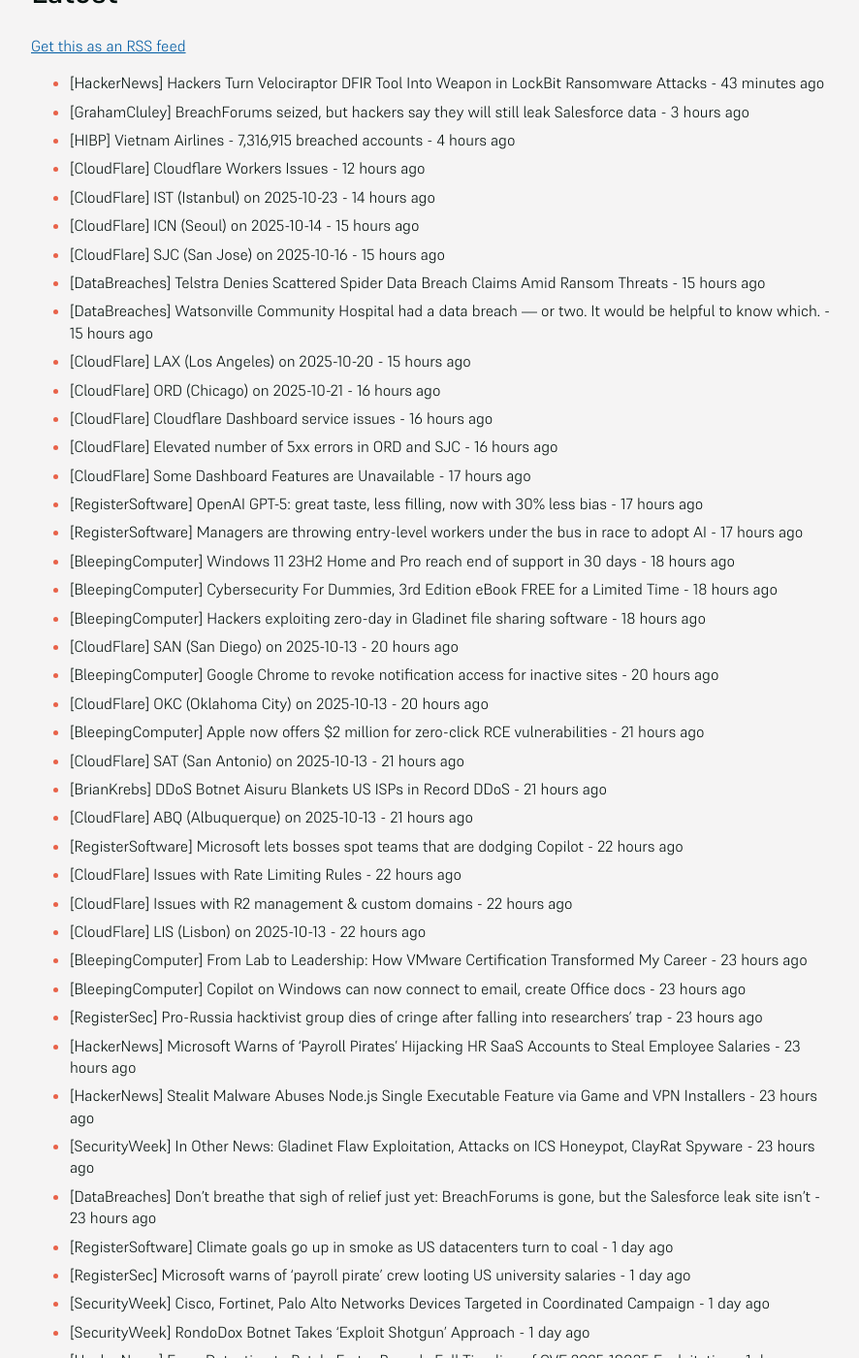
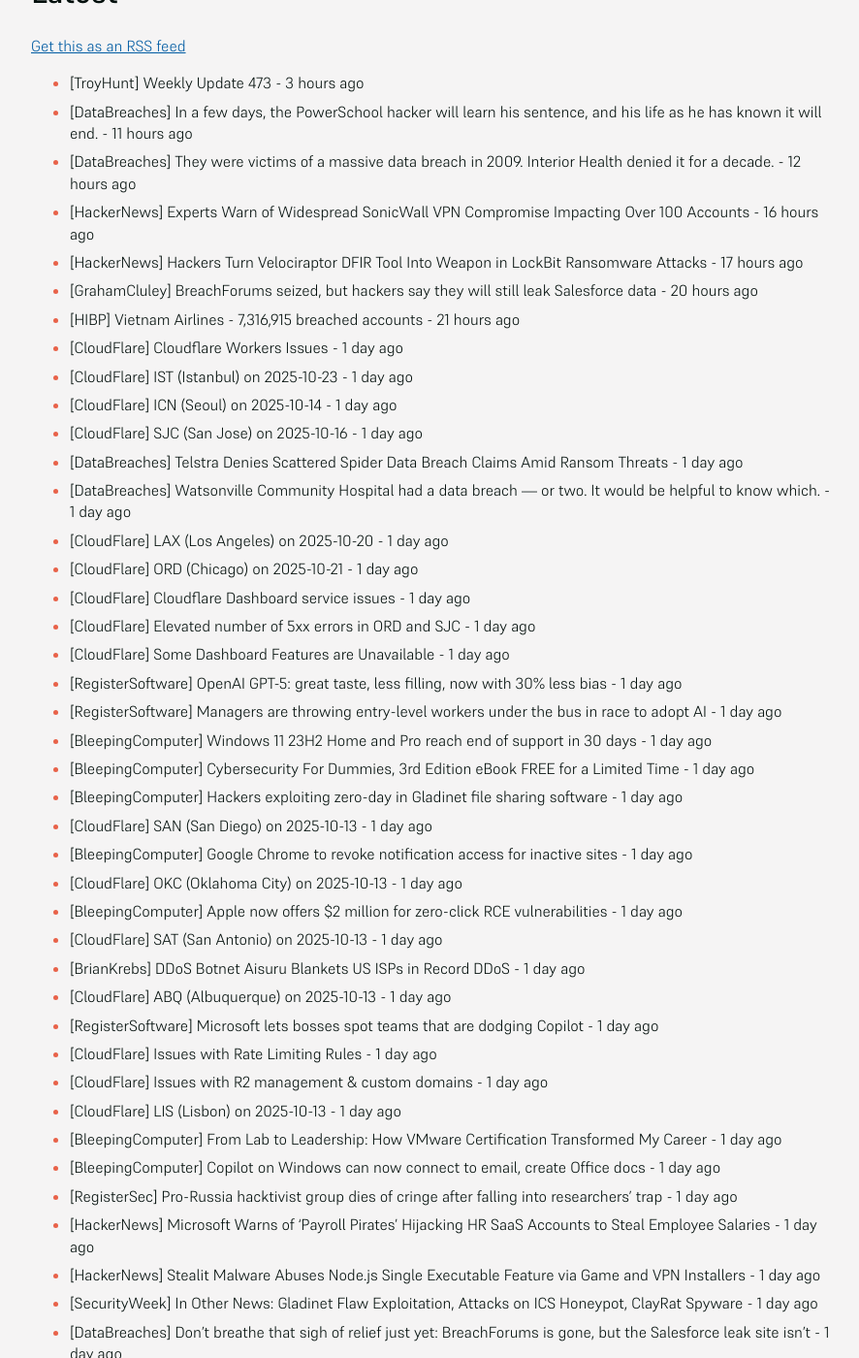
Before and after one commit to SecOpsNews/news, a Jekyll site: the page built from index.md, in a window 1280 px wide and 1400 px high, scrolled down 200 px. Shown: the whole window at 97% size, without its empty margins (192-1078 px from the left). Built offline with Jekyll 4.4.1, drawn with Linux system fonts in a browser that asks for light colours; some of the changed text lies outside the part shown.

Commit message:
New Feed

```diff
--- a/index.md
+++ b/index.md
@@ -9,43 +9,47 @@ description: Latest Updates
 
 <!-- SecOps start -->
 
-- [HackerNews] Hackers Turn Velociraptor DFIR Tool Into Weapon in LockBit Ransomware Attacks - 43 minutes ago
-- [GrahamCluley] BreachForums seized, but hackers say they will still leak Salesforce data - 3 hours ago
-- [HIBP] Vietnam Airlines - 7,316,915 breached accounts - 4 hours ago
-- [CloudFlare] Cloudflare Workers Issues - 12 hours ago
-- [CloudFlare] IST (Istanbul) on 2025-10-23 - 14 hours ago
-- [CloudFlare] ICN (Seoul) on 2025-10-14 - 15 hours ago
-- [CloudFlare] SJC (San Jose) on 2025-10-16 - 15 hours ago
-- [DataBreaches] Telstra Denies Scattered Spider Data Breach Claims Amid Ransom Threats - 15 hours ago
-- [DataBreaches] Watsonville Community Hospital had a data breach — or two. It would be helpful to know which. - 15 hours ago
-- [CloudFlare] LAX (Los Angeles) on 2025-10-20 - 15 hours ago
-- [CloudFlare] ORD (Chicago) on 2025-10-21 - 16 hours ago
-- [CloudFlare] Cloudflare Dashboard service issues - 16 hours ago
-- [CloudFlare] Elevated number of 5xx errors in ORD and SJC - 16 hours ago
-- [CloudFlare] Some Dashboard Features are Unavailable - 17 hours ago
-- [RegisterSoftware] OpenAI GPT-5: great taste, less filling, now with 30% less bias - 17 hours ago
-- [RegisterSoftware] Managers are throwing entry-level workers under the bus in race to adopt AI - 17 hours ago
-- [BleepingComputer] Windows 11 23H2 Home and Pro reach end of support in 30 days - 18 hours ago
-- [BleepingComputer] Cybersecurity For Dummies, 3rd Edition eBook FREE for a Limited Time - 18 hours ago
-- [BleepingComputer] Hackers exploiting zero-day in Gladinet file sharing software - 18 hours ago
-- [CloudFlare] SAN (San Diego) on 2025-10-13 - 20 hours ago
-- [BleepingComputer] Google Chrome to revoke notification access for inactive sites - 20 hours ago
-- [CloudFlare] OKC (Oklahoma City) on 2025-10-13 - 20 hours ago
-- [BleepingComputer] Apple now offers $2 million for zero-click RCE vulnerabilities - 21 hours ago
-- [CloudFlare] SAT (San Antonio) on 2025-10-13 - 21 hours ago
-- [BrianKrebs] DDoS Botnet Aisuru Blankets US ISPs in Record DDoS - 21 hours ago
-- [CloudFlare] ABQ (Albuquerque) on 2025-10-13 - 21 hours ago
-- [RegisterSoftware] Microsoft lets bosses spot teams that are dodging Copilot - 22 hours ago
-- [CloudFlare] Issues with Rate Limiting Rules - 22 hours ago
-- [CloudFlare] Issues with R2 management & custom domains - 22 hours ago
-- [CloudFlare] LIS (Lisbon) on 2025-10-13 - 22 hours ago
-- [BleepingComputer] From Lab to Leadership: How VMware Certification Transformed My Career - 23 hours ago
-- [BleepingComputer] Copilot on Windows can now connect to email, create Office docs - 23 hours ago
-- [RegisterSec] Pro-Russia hacktivist group dies of cringe after falling into researchers' trap - 23 hours ago
-- [HackerNews] Microsoft Warns of ‘Payroll Pirates’ Hijacking HR SaaS Accounts to Steal Employee Salaries - 23 hours ago
-- [HackerNews] Stealit Malware Abuses Node.js Single Executable Feature via Game and VPN Installers - 23 hours ago
-- [SecurityWeek] In Other News: Gladinet Flaw Exploitation, Attacks on ICS Honeypot, ClayRat Spyware - 23 hours ago
-- [DataBreaches] Don’t breathe that sigh of relief just yet: BreachForums is gone, but the Salesforce leak site isn’t - 23 hours ago
+- [TroyHunt] Weekly Update 473 - 3 hours ago
+- [DataBreaches] In a few days, the PowerSchool hacker will learn his sentence, and his life as he has known it will end. - 11 hours ago
+- [DataBreaches] They were victims of a massive data breach in 2009. Interior Health denied it for a decade. - 12 hours ago
+- [HackerNews] Experts Warn of Widespread SonicWall VPN Compromise Impacting Over 100 Accounts - 16 hours ago
+- [HackerNews] Hackers Turn Velociraptor DFIR Tool Into Weapon in LockBit Ransomware Attacks - 17 hours ago
+- [GrahamCluley] BreachForums seized, but hackers say they will still leak Salesforce data - 20 hours ago
+- [HIBP] Vietnam Airlines - 7,316,915 breached accounts - 21 hours ago
+- [CloudFlare] Cloudflare Workers Issues - 1 day ago
+- [CloudFlare] IST (Istanbul) on 2025-10-23 - 1 day ago
+- [CloudFlare] ICN (Seoul) on 2025-10-14 - 1 day ago
+- [CloudFlare] SJC (San Jose) on 2025-10-16 - 1 day ago
+- [DataBreaches] Telstra Denies Scattered Spider Data Breach Claims Amid Ransom Threats - 1 day ago
+- [DataBreaches] Watsonville Community Hospital had a data breach — or two. It would be helpful to know which. - 1 day ago
+- [CloudFlare] LAX (Los Angeles) on 2025-10-20 - 1 day ago
+- [CloudFlare] ORD (Chicago) on 2025-10-21 - 1 day ago
+- [CloudFlare] Cloudflare Dashboard service issues - 1 day ago
+- [CloudFlare] Elevated number of 5xx errors in ORD and SJC - 1 day ago
+- [CloudFlare] Some Dashboard Features are Unavailable - 1 day ago
+- [RegisterSoftware] OpenAI GPT-5: great taste, less filling, now with 30% less bias - 1 day ago
+- [RegisterSoftware] Managers are throwing entry-level workers under the bus in race to adopt AI - 1 day ago
+- [BleepingComputer] Windows 11 23H2 Home and Pro reach end of support in 30 days - 1 day ago
+- [BleepingComputer] Cybersecurity For Dummies, 3rd Edition eBook FREE for a Limited Time - 1 day ago
+- [BleepingComputer] Hackers exploiting zero-day in Gladinet file sharing software - 1 day ago
+- [CloudFlare] SAN (San Diego) on 2025-10-13 - 1 day ago
+- [BleepingComputer] Google Chrome to revoke notification access for inactive sites - 1 day ago
+- [CloudFlare] OKC (Oklahoma City) on 2025-10-13 - 1 day ago
+- [BleepingComputer] Apple now offers $2 million for zero-click RCE vulnerabilities - 1 day ago
+- [CloudFlare] SAT (San Antonio) on 2025-10-13 - 1 day ago
+- [BrianKrebs] DDoS Botnet Aisuru Blankets US ISPs in Record DDoS - 1 day ago
+- [CloudFlare] ABQ (Albuquerque) on 2025-10-13 - 1 day ago
+- [RegisterSoftware] Microsoft lets bosses spot teams that are dodging Copilot - 1 day ago
+- [CloudFlare] Issues with Rate Limiting Rules - 1 day ago
+- [CloudFlare] Issues with R2 management & custom domains - 1 day ago
+- [CloudFlare] LIS (Lisbon) on 2025-10-13 - 1 day ago
+- [BleepingComputer] From Lab to Leadership: How VMware Certification Transformed My Career - 1 day ago
+- [BleepingComputer] Copilot on Windows can now connect to email, create Office docs - 1 day ago
+- [RegisterSec] Pro-Russia hacktivist group dies of cringe after falling into researchers' trap - 1 day ago
+- [HackerNews] Microsoft Warns of ‘Payroll Pirates’ Hijacking HR SaaS Accounts to Steal Employee Salaries - 1 day ago
+- [HackerNews] Stealit Malware Abuses Node.js Single Executable Feature via Game and VPN Installers - 1 day ago
+- [SecurityWeek] In Other News: Gladinet Flaw Exploitation, Attacks on ICS Honeypot, ClayRat Spyware - 1 day ago
+- [DataBreaches] Don’t breathe that sigh of relief just yet: BreachForums is gone, but the Salesforce leak site isn’t - 1 day ago
 - [RegisterSoftware] Climate goals go up in smoke as US datacenters turn to coal - 1 day ago
 - [RegisterSec] Microsoft warns of 'payroll pirate' crew looting US university salaries - 1 day ago
 - [SecurityWeek] Cisco, Fortinet, Palo Alto Networks Devices Targeted in Coordinated Campaign - 1 day ago
@@ -68,56 +72,6 @@ description: Latest Updates
 - [SecurityWeek] Sophisticated Malware Deployed in Oracle EBS Zero-Day Attacks - 1 day ago
 - [RegisterSoftware] Microsoft hypes PCs with NPUs, still can't offer a good reason to buy one - 1 day ago
 - [HackerNews] CL0P-Linked Hackers Breach Dozens of Organizations Through Oracle Software Flaw - 1 day ago
-- [DataBreaches] BreachForums Seized — Again! - 1 day ago
-- [DataBreaches] SonicWall Says All Firewall Backups Were Accessed by Hackers - 1 day ago
-- [BleepingComputer] New Android spyware ClayRat imitates WhatsApp, TikTok, YouTube - 1 day ago
-- [RegisterSec] It's trivially easy to poison LLMs into spitting out gibberish, says Anthropic - 1 day ago
-- [CloudFlare] Workers cron trigger issue - 1 day ago
-- [RegisterSoftware] It's trivially easy to poison LLMs into spitting out gibberish, says Anthropic - 1 day ago
-- [RegisterSoftware] Amazon's Quick Suite is like agentic AI training wheels for enterprises - 1 day ago
-- [RegisterSoftware] Google rearranges Agentspace into Gemini Enterprise - 1 day ago
-- [BleepingComputer] Microsoft: Hackers target universities in “payroll pirate” attacks - 1 day ago
-- [BleepingComputer] Hackers now use Velociraptor DFIR tool in ransomware attacks - 1 day ago
-- [RegisterSoftware] This is your brain on bots: AI interaction may hurt students more than it helps - 1 day ago
-- [BleepingComputer] Microsoft Defender mistakenly flags SQL Server as end-of-life - 1 day ago
-- [HackerNews] From HealthKick to GOVERSHELL: The Evolution of UTA0388's Espionage Malware - 1 day ago
-- [BleepingComputer] RondoDox botnet targets 56 n-day flaws in worldwide attacks - 1 day ago
-- [HackerNews] New ClayRat Spyware Targets Android Users via Fake WhatsApp and TikTok Apps - 1 day ago
-- [RegisterSoftware] Gartner warns agentic AI startups: Prepare to be consolidated - 1 day ago
-- [RegisterSoftware] Humans flunk the Turing test for voices as bots get chattier - 1 day ago
-- [SecurityWeek] Will AI-SPM Become the Standard Security Layer for Safe AI Adoption? - 1 day ago
-- [SecurityWeek] AI Takes Center Stage at DataTribe’s Cyber Innovation Day - 1 day ago
-- [SecurityWeek] Discord Says 70,000 Users Had IDs Exposed in Recent Data Breach - 1 day ago
-- [SecurityWeek] All SonicWall Cloud Backup Users Had Firewall Configurations Stolen - 1 day ago
-- [DataBreaches] Missing Risk Analysis Cost NY CPA Firm $175K—But Not the Big Group Whose Data Was Breached in 2019 - 1 day ago
-- [SecurityWeek] Chinese Hackers Breached Law Firm Williams & Connolly via Zero-Day - 1 day ago
-- [SecurityWeek] GitHub Copilot Chat Flaw Leaked Data From Private Repositories - 1 day ago
-- [SecurityWeek] Realm.Security Raises $15 Million in Series A Funding - 1 day ago
-- [RegisterSoftware] Windows 11 gets a fresh Start in latest Canary build - 1 day ago
-- [RegisterSoftware] Meta will move React to Linux Foundation to address vendor dominance fears - 1 day ago
-- [BleepingComputer] Microsoft: Windows Backup now available for enterprise users - 1 day ago
-- [RegisterSoftware] Windows 11 gets a fresh Start in latest Canary build - 1 day ago
-- [GitHub] Incident with Webhooks - 1 day ago
-- [HackerNews] ThreatsDay Bulletin: MS Teams Hack, MFA Hijacking, $2B Crypto Heist, Apple Siri Probe & More - 1 day ago
-- [BleepingComputer] From infostealer to full RAT: dissecting the PureRAT attack chain - 1 day ago
-- [HackerNews] Hackers Access SonicWall Cloud Firewall Backups, Spark Urgent Security Checks - 1 day ago
-- [BleepingComputer] SonicWall: Firewall configs stolen for all cloud backup customers - 1 day ago
-- [RegisterSoftware] Exchange Online will start archiving your oldest emails before your inbox bursts - 1 day ago
-- [RegisterSoftware] IBM's big iron to get Spyre AI accelerator upgrade this month - 1 day ago
-- [RegisterSoftware] Bank of England smells hint of dotcom bubble 2.0 in AI froth - 1 day ago
-- [RegisterSoftware] AI gets more 'meh' as you get to know it better, researchers discover - 1 day ago
-- [RegisterSoftware] Cisco’s new router unites disparate datacenters into AI training behemoths - 1 day ago
-- [RegisterSoftware] CoreWeave bets on serverless agent builder to woo penny-pinching enterprises - 1 day ago
-- [RegisterSoftware] Hobble your AI agents to prevent them from hurting you too badly - 1 day ago
-- [RegisterSoftware] McKinsey wonders how to sell AI apps with no measurable benefits - 1 day ago
-- [RegisterSoftware] SoftBank snaps up ABB's robotics biz for $5.4B to fuel 'physical AI' dreams - 1 day ago
-- [RegisterSoftware] Intel's open source future in question as exec says he's done carrying the competition - 1 day ago
-- [RegisterSec] SonicWall breach hits every cloud backup customer after 5% claim goes up in smoke - 1 day ago
-- [RegisterSoftware] Clearview AI sees red as UK tribunal sides with regulator over $10M GDPR fine - 1 day ago
-- [GitHub] Multiple GitHub API endpoints are experiencing errors - 1 day ago
-- [RegisterSoftware] SoftBank snaps up ABB's robotics biz for $5.4B to fuel 'physical AI' dreams - 2 days ago
-- [RegisterSoftware] Intel's open source future in question as exec says he's done carrying the competition - 2 days ago
-- [BleepingComputer] Azure outage blocks access to Microsoft 365 services, admin portals - 2 days ago
 - [DataBreaches] Russian-linked hackers appear to have launched a crippling cyberattack on Western New Mexico University - 5 months ago
 - [DataBreaches] SK Telecom vows to take full responsibility for damage from recent data leak - 5 months ago
 - [HackerNews] Storm-1977 Hits Education Clouds with AzureChecker, Deploys 200+ Crypto Mining Containers - 5 months ago
```
